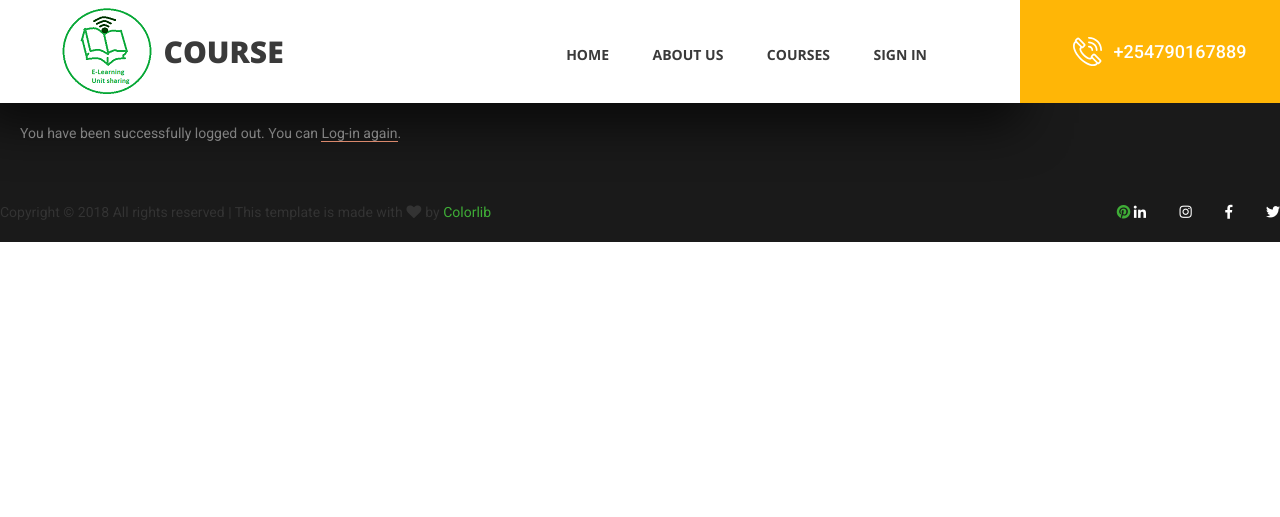
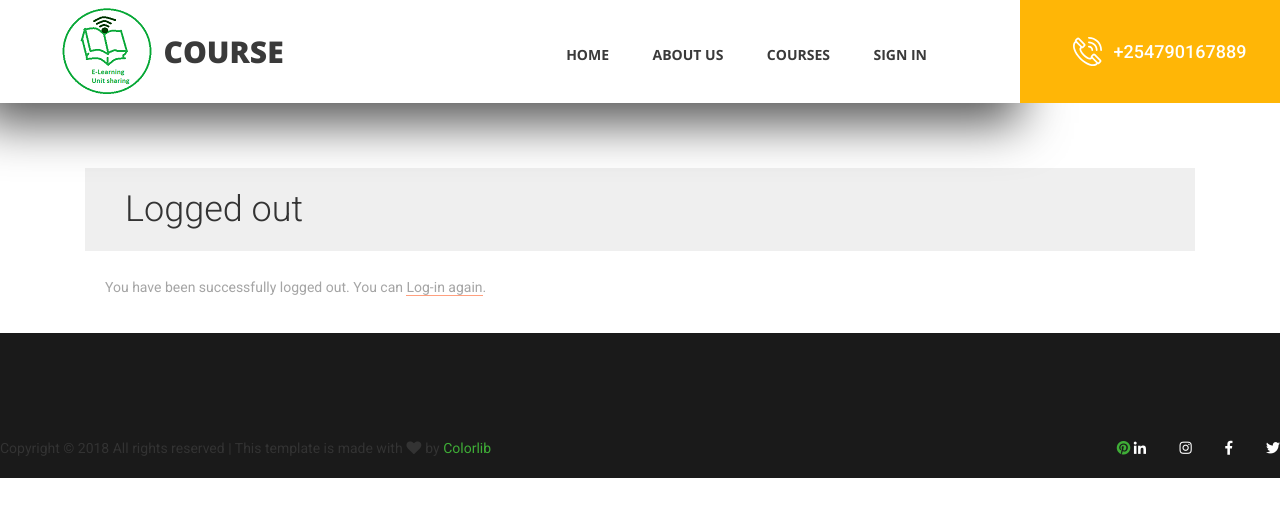
Before and after one commit to DjangoProjects123/projectelearn, a Django app: a page that uses courses/templates/registration/logged_out.html in a window 1280 px wide. Shown: the part 46-563 px from the top of the page. Run offline with Django 3.2, Linux system fonts and the light colour scheme; parts of the project's set-up code (start-up, migrations or seed data) failed here and were passed over; some libraries are stand-ins or nearby versions.

Commit message:
login,loggedout

```diff
--- a/courses/templates/registration/logged_out.html
+++ b/courses/templates/registration/logged_out.html
@@ -3,8 +3,17 @@
 {% block title %}Logged out{% endblock %}
 
 {% block content %}
-    <h1>Logged out</h1>
-    <div class="module">
-        <p>You have been successfully logged out. You can <a href="{% url "login" %}">Log-in again</a>.</p>
+<div class="detail page_section"></div>
+<div class="container">
+
+    <div class="row row-eq-height">
+         <div class="col-md-12">
+                <h1>Logged out</h1>
+                <div class="module">
+                    <p>You have been successfully logged out. You can <a href="{% url "login" %}">Log-in again</a>.</p>
+                </div>
+         </div>
     </div>
+
+</div>
 {% endblock %}
```
Also changed, not shown: courses/templates/registration/login.html (+13 -0 lines), students/templates/students/student/registration.html (+10 -1 lines).
